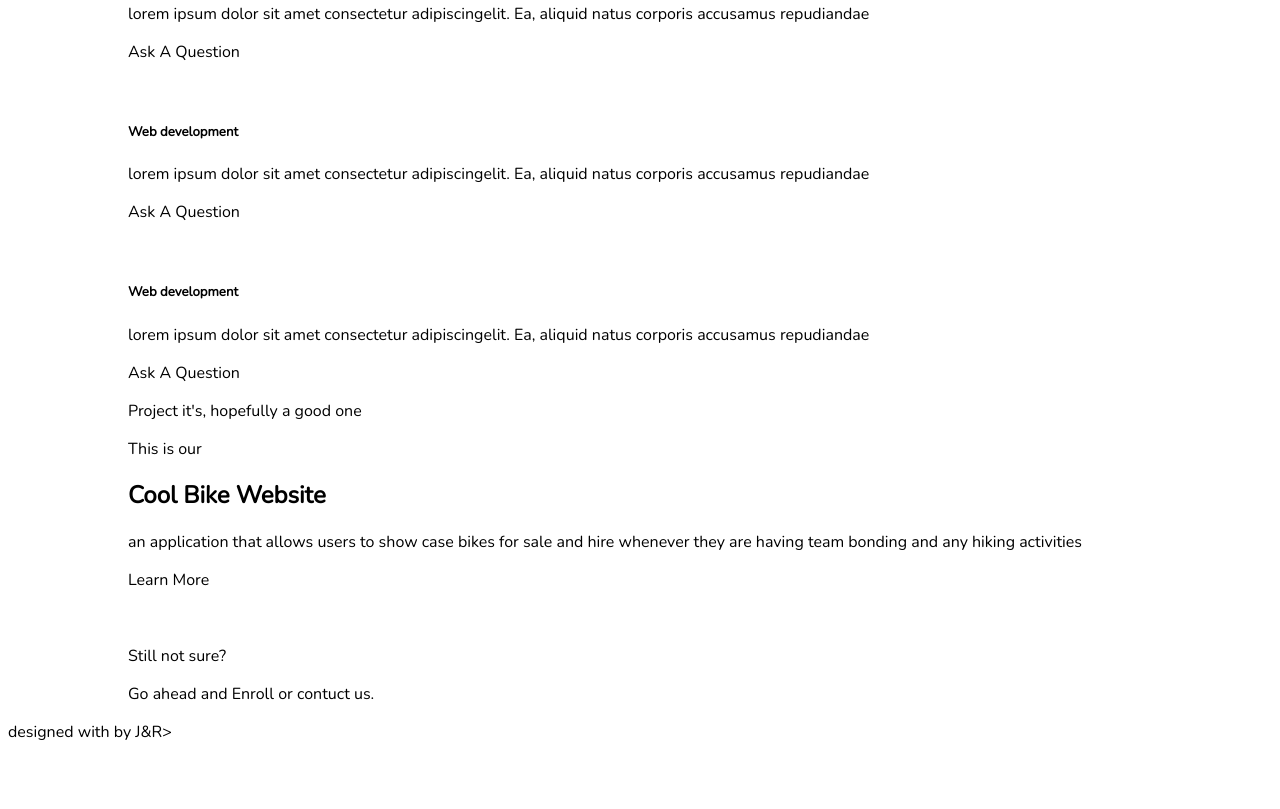
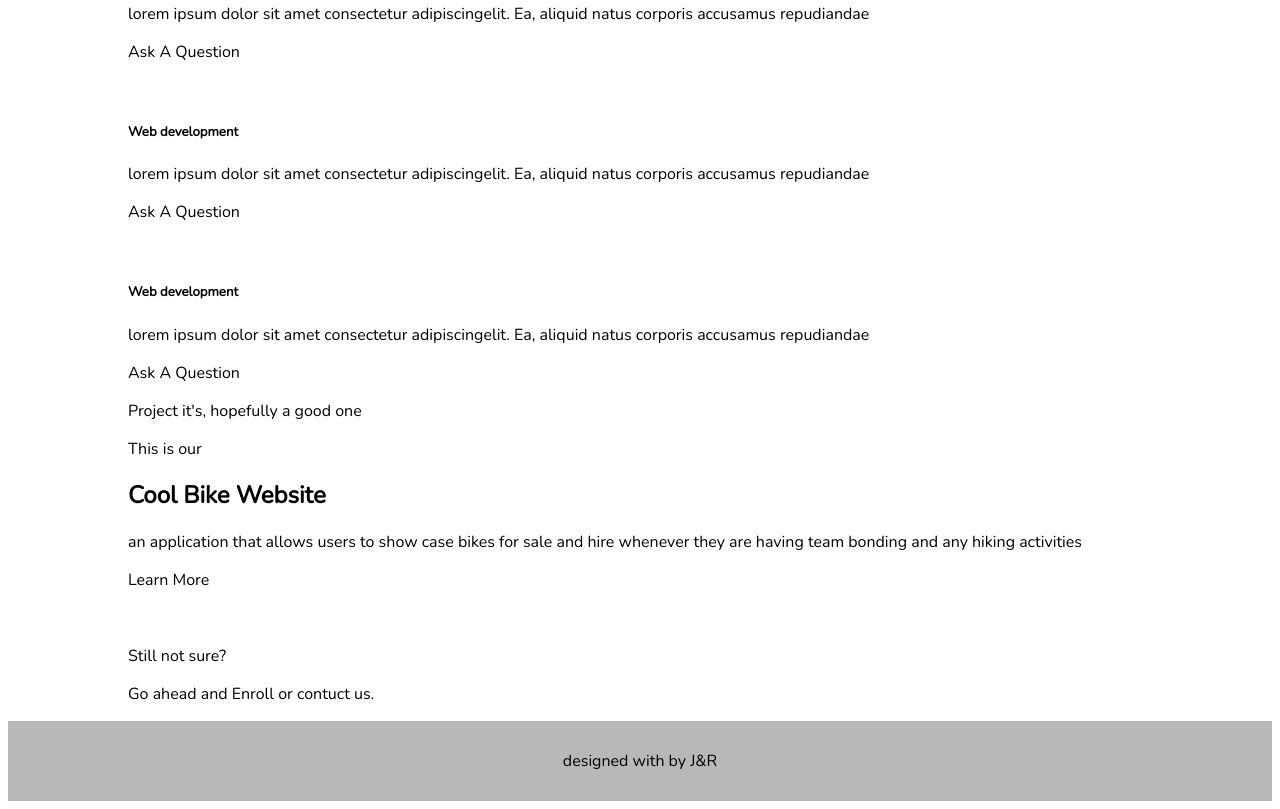
Before and after one commit to DaisyChepyegon/moringa-landingpage, a plain HTML site: page index.html in a window 1280 px wide. Shown: the part 1934-2743 px from the top of the page. Before the commit the page ends 2693 px from the top, so only its background shows below. Drawn offline with nearby package versions, Linux system fonts and the light colour scheme; files whose address does not match are found by name.

Commit message:
add footer and its styling

```diff
--- a/Assets/css/Style.css
+++ b/Assets/css/Style.css
@@ -24,3 +24,22 @@ main {
 .second-word {
     color: black;
 }
+
+.final {
+    background-color: rgb(184, 184, 184);
+    margin: 0px;
+    text-align: center;
+    height: 80px;
+    width: 100%;
+    display: flex;
+    justify-content: center;
+    align-items: center;
+
+}
+
+p.final {
+    position: relative;
+    top: 50%;
+
+    transform: translate(-50%, -50%);
+}
--- a/index.html
+++ b/index.html
@@ -101,6 +101,6 @@
     <p>Go ahead and Enroll or contuct us.</p>
 </div>
 </main>
-    <p class="final"> designed with by J&R></p>
+    <div class="final"> <p>designed with by J&R</p></div>
 </body>
 </html>
```
